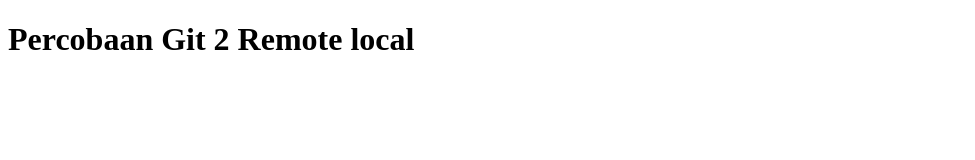
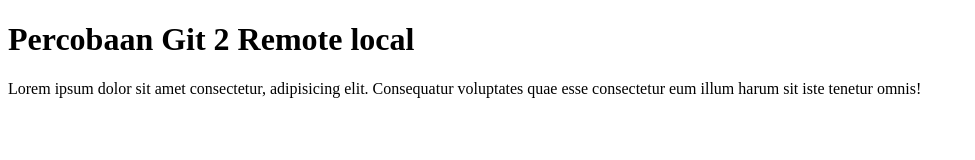
Before and after one commit to stefanusefan/esp-git-test-2, a plain HTML site: page index.html in a window 1280 px wide. Shown: the whole page, without its empty margins (0-975 px from the left). Drawn offline with Linux system fonts and the light colour scheme.

Commit message:
menambahkan paragraf pada file index

```diff
--- a/index.html
+++ b/index.html
@@ -8,5 +8,7 @@
 </head>
 <body>
     <h1>Percobaan Git 2 Remote local    </h1>
+    <p>Lorem ipsum dolor sit amet consectetur, adipisicing elit. Consequatur voluptates quae esse consectetur eum illum harum sit iste tenetur omnis!</p>
+
 </body>
 </html>
```
